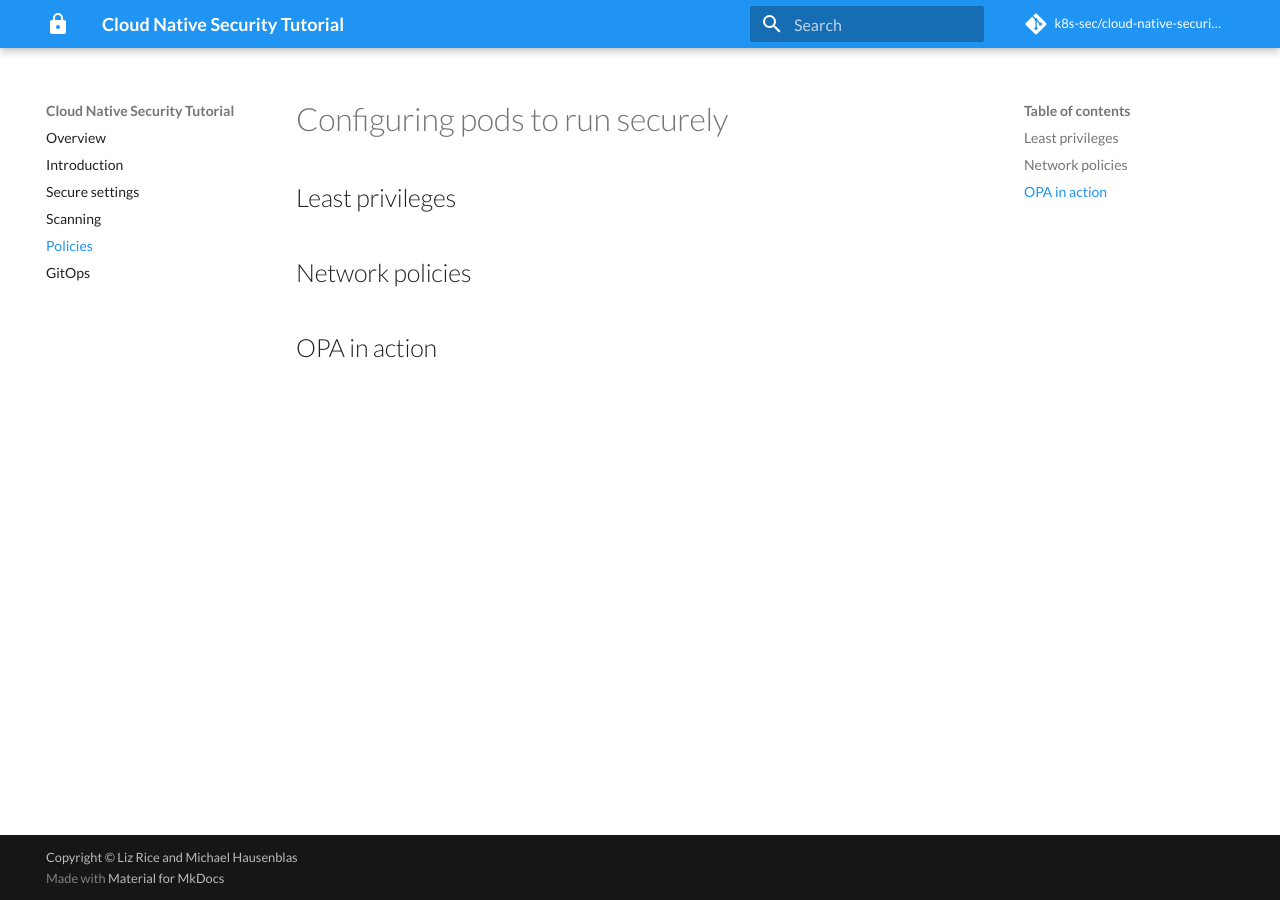
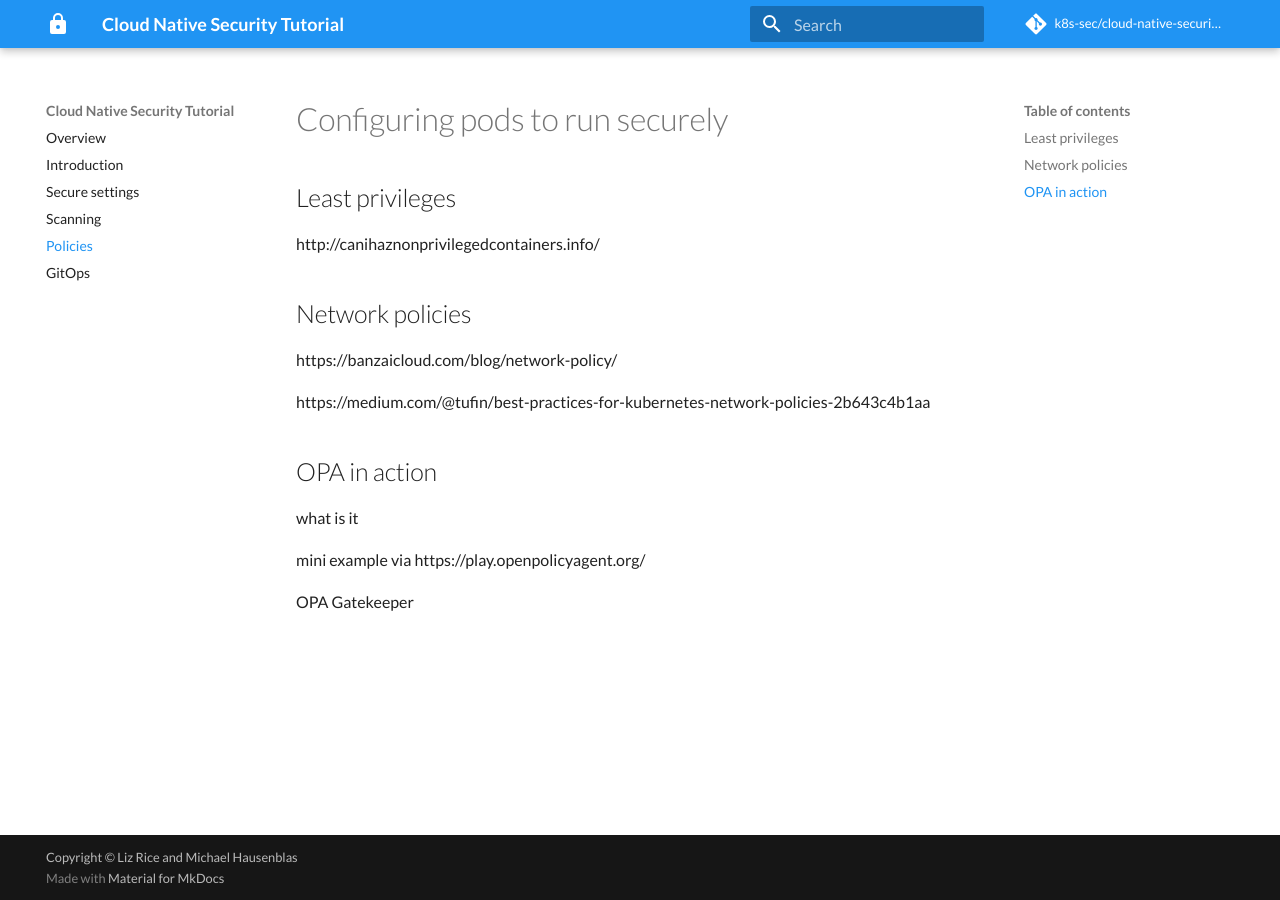
Before and after one commit to k8s-sec/cloud-native-security-tutorial, an MkDocs documentation site: the page built from docs/policies.md, in a window 1280 px wide. Built offline with MkDocs 1.6.1 and Material for MkDocs 9.7.7, drawn with Linux system fonts in a browser that asks for light colours; some web fonts are replaced; comment, search, counter and statistics services are not loaded.

Commit message:
inits policies outline

```diff
--- a/docs/policies.md
+++ b/docs/policies.md
@@ -2,6 +2,19 @@
 
 ## Least privileges
 
+http://canihaznonprivilegedcontainers.info/
+
 ## Network policies
 
+https://banzaicloud.com/blog/network-policy/
+
+
+https://medium.com/@tufin/best-practices-for-kubernetes-network-policies-2b643c4b1aa
+
 ## OPA in action
+
+what is it
+
+mini example via https://play.openpolicyagent.org/
+
+OPA Gatekeeper
```
